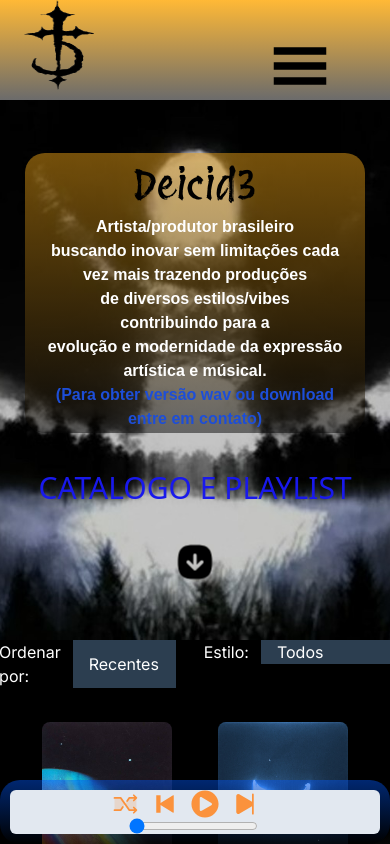
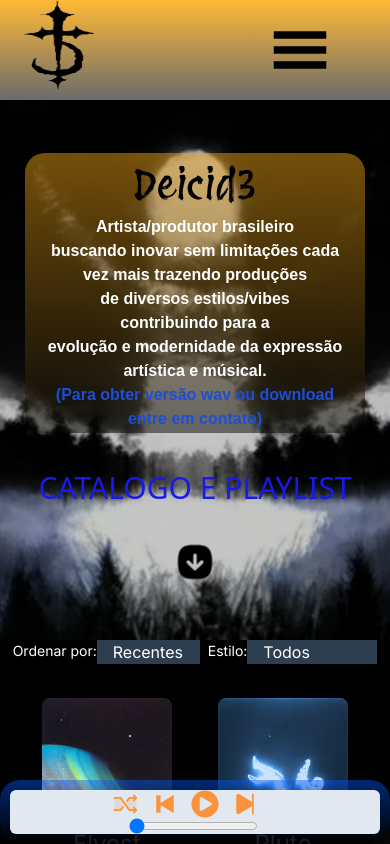
Before and after one commit to Caiqu3wav/deicid3, a Next.js app: page / in a window 390 px wide. Shown: the top 844 px of the page. Built offline with nearby package versions, Linux system fonts and the light colour scheme; a web font is replaced by a local one.

Commit message:
ajuste responsivo nos selects

```diff
--- a/src/app/components/musics/index.tsx
+++ b/src/app/components/musics/index.tsx
@@ -17,7 +17,7 @@ export const BeatsCard = ({ album_img, name, audio, beatId, id, setId }: Props)
         rounded-xl cursor-pointer midtwo2:w-[200px] midtwo2:h-[230px] midfour1:w-[168px] midfour1:h-[189px]
         lowtwo1:w-[230px] lowtwo1:h-[280px]' onClick={() => setId(beatId)}>
                             <img className="beats-img rounded-lg w-[200px] h-[200px] midtwo2:w-[160px] midtwo2:h-[160px]
-                            midfour1:w-[130px] midfour1:h-[130px] lowtwo1:w-[200px] lowtwo:h-[200px]
+                            midfour1:w-[130px] midfour1:h-[130px] lowtwo:h-[130px] lowtwo1:w-[200px] lowtwo1:h-[200px]
                             " src={album_img} />
                             <h1 className='text-2xl self-center text-slate-500'>{name}</h1>
                             <audio src={audio} />
--- a/src/app/components/navbar/Navbar.jsx
+++ b/src/app/components/navbar/Navbar.jsx
@@ -55,7 +55,7 @@ export default function Navbar(){
                 <Link href="#playlist"><li className="border-r-2 border-black px-3 py-8 hover:bg-slate-600">Playlist</li></Link>
                 <Link href="/buybeat"><li className=" border-r-2 border-black px-3 py-8 hover:bg-slate-600">Informações/Contato</li></Link>
             </ul>
-            <button aria-label="Open Menu" onClick={toggleMenu} className="hidden self-end ml-[47%]">
+            <button aria-label="Open Menu" onClick={toggleMenu} className="hidden ml-[47%]">
                 <GiHamburgerMenu size={60} className="" style={{ color: 'black' }} />
 </button>
 
--- a/src/app/page.tsx
+++ b/src/app/page.tsx
@@ -96,14 +96,16 @@ const handleGenreChange = (e: React.ChangeEvent<HTMLSelectElement>) => {
       <div className="playlist-cont h-fit pb-20 flex items-center justify-center flex-col
        majortwo3:pb-24 ">
 
-      <div id="playlist" className="flex gap-3">
-          <label className="text-white">Ordenar por:</label>
+      <div id="playlist" className="flex gap-3 low:gap-0 lowone:flex-col lowone:gap-3 lowone:mt-2">
+          <div className="flex">
+          <label className="text-white low:text-[14px]">Ordenar por:</label>
           <select onChange={(e) => setOrdenacao(e.target.value)}>
             <option value="recentes">Recentes</option>
             <option value="antigos">Antigos</option>
           </select>
-          <div className="flex gap-3 ml-4">
-          <label className="text-white">Estilo:</label>
+          </div>
+          <div className="flex gap-3 ml-4 midfour:gap-0 low:ml-2">
+          <label className="text-white low:text-[14px]">Estilo:</label>
           <div className="genre-selector-container">
 
               <select onChange={handleGenreChange} value={selectedGenres}>
@@ -124,10 +126,10 @@ const handleGenreChange = (e: React.ChangeEvent<HTMLSelectElement>) => {
         </div>
       )}
       {error && <p style={{ color: 'red' }}>{error}</p>}
-          <div className='divSongs mt-5'>
+          <div className='divSongs mt-5 lowone:mt-2'>
             <div className='grid grid-cols-4 gap-20 major1:gap-10 majortwo1:gap-4
            majortwo1-2:grid-cols-3 majortwo1-2:gap-16 majorthree:gap-[5%]
-            majorthree2:grid-cols-2 lowtwo1:grid-cols-1'>
+            majorthree2:grid-cols-2 lowtwo:grid-cols-1'>
             {filteredBeats.map(beat => (
               <BeatsCard
                 key={beat.id}
```
